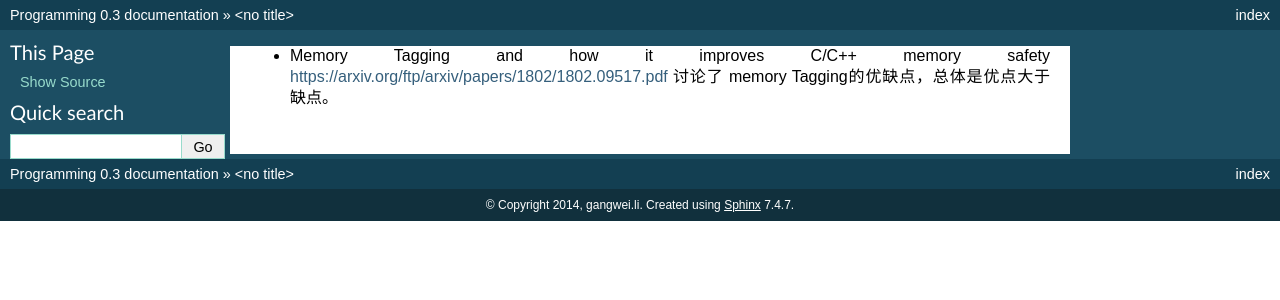
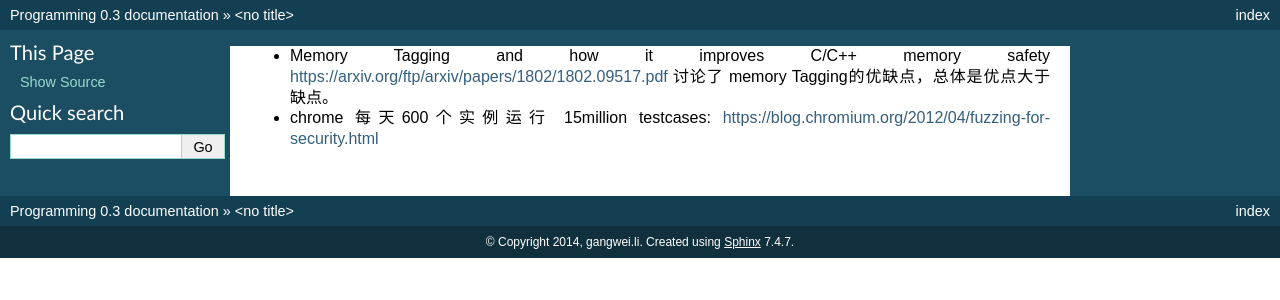
Before and after one commit to gwli/Programming, a Sphinx documentation site: the page built from source/content/Stage_3/LLVM/sanitizer.rst, in a window 1280 px wide. Shown: the top 300 px of the page. Built offline with Sphinx 7.4.7, drawn with Linux system fonts in a browser that asks for light colours.

Commit message:
fuzz testing的运行量

```diff
--- a/source/content/Stage_3/LLVM/sanitizer.rst
+++ b/source/content/Stage_3/LLVM/sanitizer.rst
@@ -1,5 +1,6 @@
 * Memory Tagging and how it improves C/C++ memory safety  https://arxiv.org/ftp/arxiv/papers/1802/1802.09517.pdf
   讨论了 memory Tagging的优缺点，总体是优点大于缺点。
+* chrome 每天600个实例运行 15million testcases: https://blog.chromium.org/2012/04/fuzzing-for-security.html
 .. todo::
 
    * Kernel Address Sanitizer https://www.kernel.org/doc/html/v4.12/dev-tools/kasan.html
```
